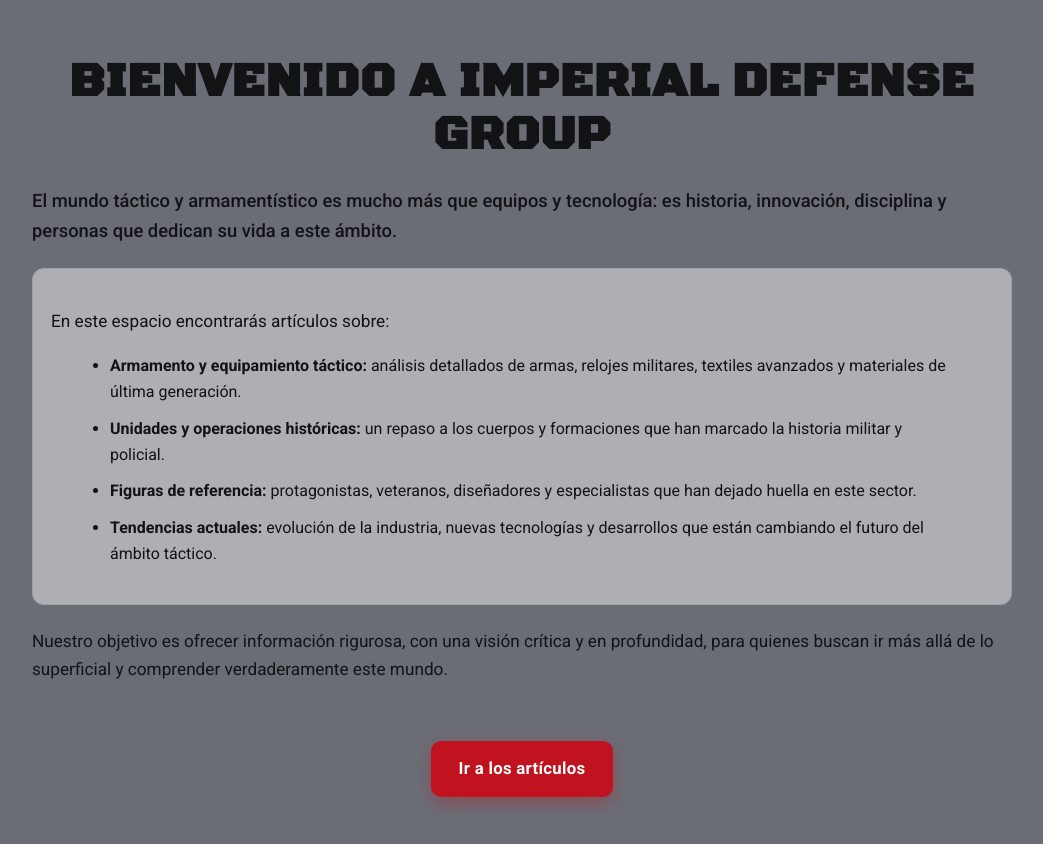
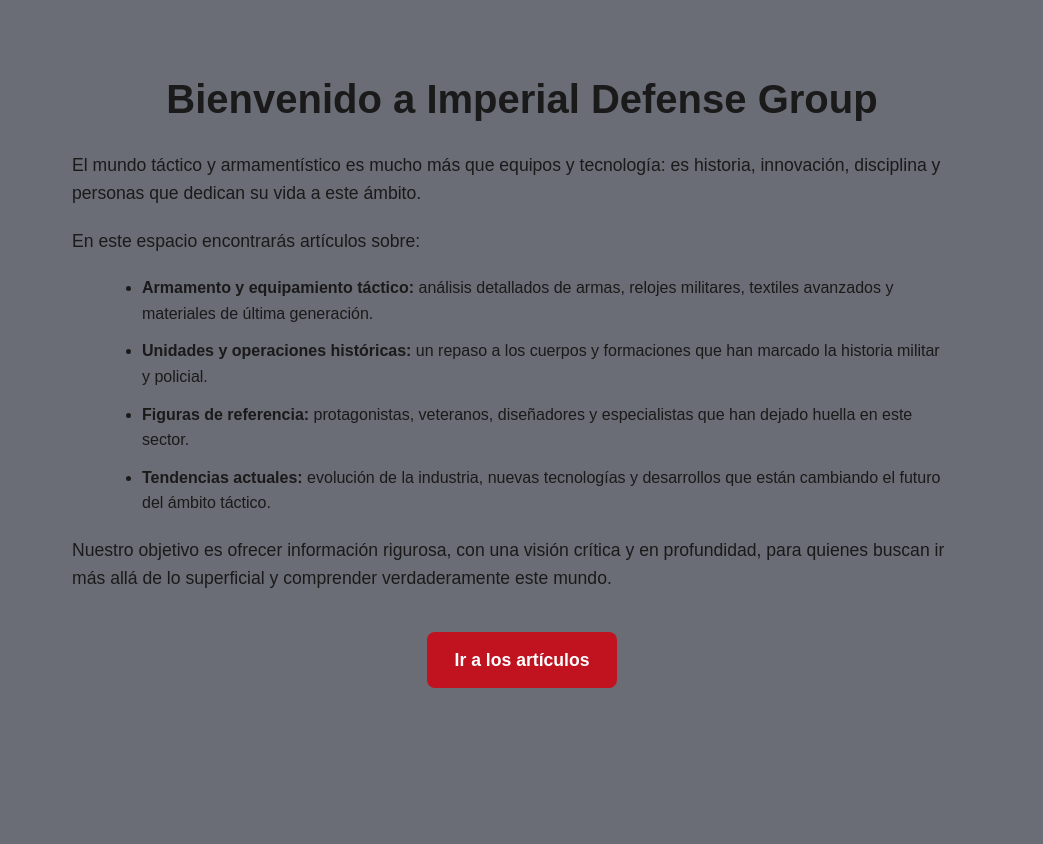
Before and after one commit to imperialdefensegroup/home, a plain HTML site: page index.html in a window 1280 px wide. Shown: the whole page, without its empty margins (118-1161 px from the left). After the commit the page ends 800 px from the top, so only its background shows below. Drawn offline with Linux system fonts and the light colour scheme.

Commit message:
Add files via upload

```diff
--- a/index.html
+++ b/index.html
@@ -6,80 +6,57 @@
   <title>Imperial Defense Group</title>
   <meta name="description" content="Imperial Defense Group: un espacio sobre armamento, tácticas, historia militar y policial, y tendencias actuales en el mundo táctico y armamentístico.">
   <meta name="robots" content="index, follow">
-  <!-- Tipografías tácticas -->
-  <link href="https://fonts.googleapis.com/css2?family=Black+Ops+One&family=Roboto:wght@400;500;700&display=swap" rel="stylesheet">
   <style>
     :root {
       --bg: #6B6D76;   /* Wolf Grey */
-      --fg: #111315;   /* Texto principal */
-      --muted: #2c2f33;/* Texto atenuado */
-      --accent: #c1121f; /* Rojo táctico botón */
-      --card: #7a7d86;
+      --fg: #1a1a1a;   /* Texto oscuro */
+      --muted: #2e2e2e;
+      --accent: #c1121f; /* Rojo táctico */
     }
-    * { box-sizing: border-box; }
     body {
       margin: 0;
-      font-family: 'Roboto', system-ui, -apple-system, Segoe UI, Arial, sans-serif;
+      font-family: Arial, sans-serif;
       background: var(--bg);
       color: var(--fg);
       padding: 0 20px;
-      line-height: 1.65;
+      line-height: 1.6;
     }
     main {
-      max-width: 980px;
+      max-width: 900px;
       margin: auto;
-      padding: 56px 0 48px;
+      padding: 40px 0;
     }
     h1 {
-      font-family: 'Black Ops One', 'Roboto', sans-serif;
-      font-size: 3rem;
-      line-height: 1.1;
-      margin: 0 0 24px;
-      letter-spacing: 1px;
+      font-size: 2.5rem;
+      margin-bottom: 20px;
       text-align: center;
-      text-transform: uppercase;
     }
     p {
-      font-size: 1.075rem;
-      margin-bottom: 18px;
-    }
-    .lede {
-      font-size: 1.15rem;
-      font-weight: 500;
-    }
-    .panel {
-      background: rgba(255,255,255,0.45);
-      border: 1px solid rgba(0,0,0,0.08);
-      border-radius: 12px;
-      padding: 20px 18px;
-      margin: 22px 0;
+      font-size: 1.1rem;
+      margin-bottom: 20px;
     }
     ul {
       text-align: left;
-      margin: 16px auto;
-      max-width: 860px;
-      padding-left: 18px;
+      margin: 20px auto;
+      max-width: 800px;
     }
-    li { margin-bottom: 10px; }
+    li {
+      margin-bottom: 12px;
+    }
     a.cta {
-      display: inline-block;
+      display: block;
+      width: fit-content;
       margin: 40px auto 0;
       padding: 14px 28px;
-      border-radius: 10px;
-      background: var(--accent);
+      border-radius: 8px;
+      background: var(--accent); /* Rojo */
       color: #fff;
-      font-weight: 700;
+      font-weight: bold;
       text-decoration: none;
-      font-size: 1.05rem;
-      letter-spacing: .3px;
-      box-shadow: 0 6px 16px rgba(193,18,31,0.35);
-      transition: transform .06s ease, box-shadow .2s ease, opacity .2s ease;
+      font-size: 1.1rem;
     }
-    a.cta:hover { opacity: .96; transform: translateY(-1px); box-shadow: 0 8px 18px rgba(193,18,31,0.45); }
-    a.cta:active { transform: translateY(0); }
-    .center { text-align: center; }
-    @media (max-width: 640px) {
-      h1 { font-size: 2.2rem; }
+    a.cta:hover {
+      opacity: 0.9;
     }
   </style>
 </head>
@@ -87,9 +64,8 @@
   <main>
     <h1>Bienvenido a Imperial Defense Group</h1>
 
-    <p class="lede">El mundo táctico y armamentístico es mucho más que equipos y tecnología: es historia, innovación, disciplina y personas que dedican su vida a este ámbito.</p>
+    <p>El mundo táctico y armamentístico es mucho más que equipos y tecnología: es historia, innovación, disciplina y personas que dedican su vida a este ámbito.</p>
 
-    <div class="panel">
     <p>En este espacio encontrarás artículos sobre:</p>
     <ul>
       <li><strong>Armamento y equipamiento táctico:</strong> análisis detallados de armas, relojes militares, textiles avanzados y materiales de última generación.</li>
@@ -97,13 +73,10 @@
       <li><strong>Figuras de referencia:</strong> protagonistas, veteranos, diseñadores y especialistas que han dejado huella en este sector.</li>
       <li><strong>Tendencias actuales:</strong> evolución de la industria, nuevas tecnologías y desarrollos que están cambiando el futuro del ámbito táctico.</li>
     </ul>
-    </div>
 
     <p>Nuestro objetivo es ofrecer información rigurosa, con una visión crítica y en profundidad, para quienes buscan ir más allá de lo superficial y comprender verdaderamente este mundo.</p>
 
-    <p class="center">
     <a class="cta" href="/articulos/">Ir a los artículos</a>
-    </p>
   </main>
 </body>
 </html>
```
Lines whose indentation alone changed are shown as unchanged.
